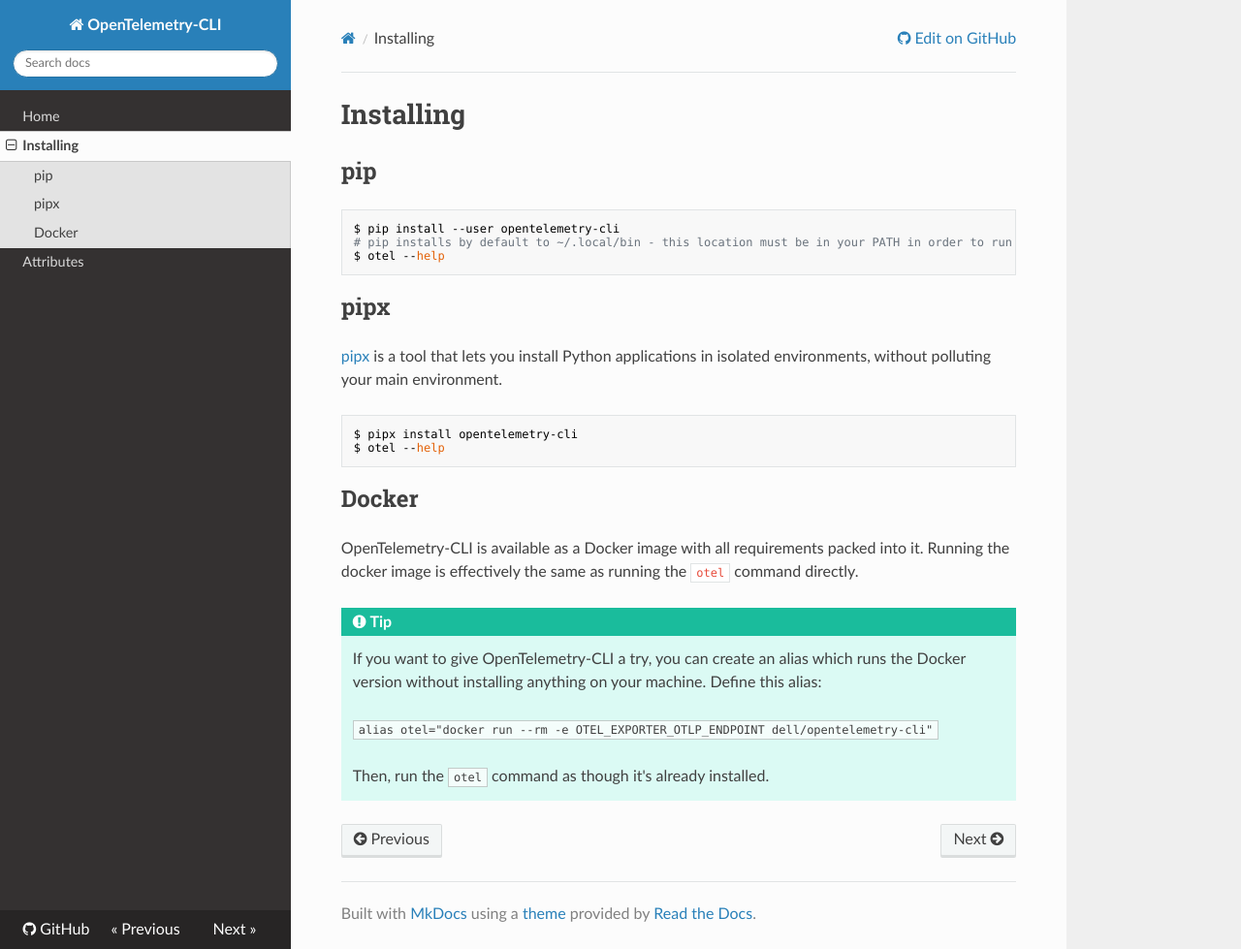
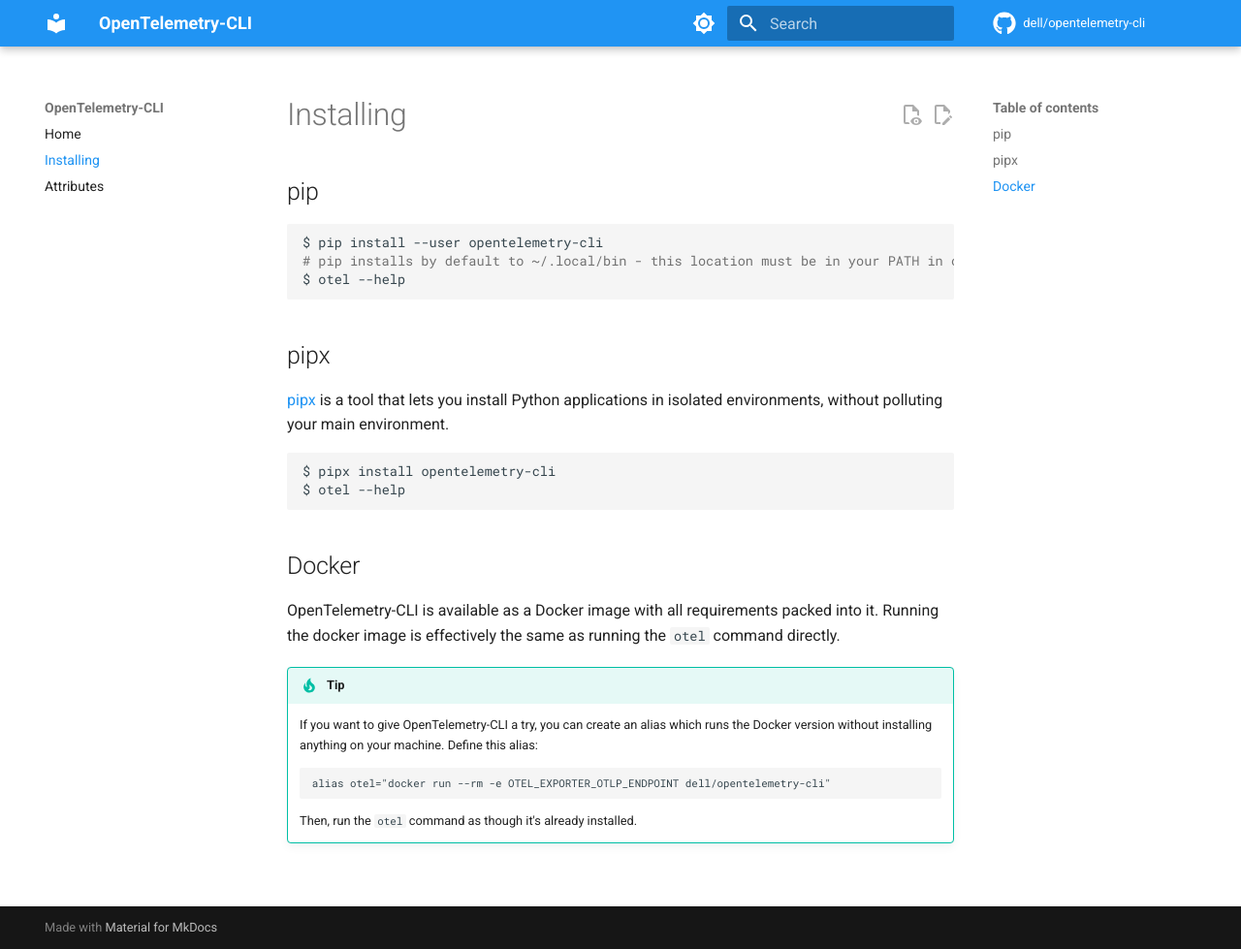
Before and after one commit to dell/opentelemetry-cli, an MkDocs documentation site: the page built from docs/installation.md, in a window 1280 px wide and 979 px high. Shown: the whole window at 97% size. Built offline with MkDocs 1.6.1 and Material for MkDocs 9.7.7, drawn with Linux system fonts in a browser that asks for light colours; nearby versions of some CDN libraries; comment, search, counter and statistics services are not loaded.

Commit message:
📝 Make documentation prettier
Signed-off-by: MoshiBin <MoshiBin@users.noreply.github.com>

```diff
--- a/mkdocs.yml
+++ b/mkdocs.yml
@@ -1,6 +1,29 @@
 site_name: OpenTelemetry-CLI
 theme:
-  name: readthedocs
+  name: material
+  palette:
+    # Palette toggle for light mode
+    - media: "(prefers-color-scheme: light)"
+      scheme: default
+      primary: blue
+      accent: blue
+      toggle:
+        icon: material/brightness-7
+        name: Switch to dark mode
+
+    # Palette toggle for dark mode
+    - media: "(prefers-color-scheme: dark)"
+      scheme: slate
+      primary: blue
+      accent: blue
+      toggle:
+        icon: material/brightness-4
+        name: Switch to light mode
+  icon:
+    repo: fontawesome/brands/github
+  features:
+    - content.action.view
+    - content.action.edit
   highlightjs: true
 plugins:
   - search
@@ -9,7 +32,11 @@
   - toc:
       permalink: true
       toc_depth: 2
+  - pymdownx.details
+  - pymdownx.superfences
 repo_url: https://github.com/dell/opentelemetry-cli
+repo_name: dell/opentelemetry-cli
+edit_uri: edit/main/docs/
 nav:
   - index.md
   - installation.md
--- a/pyproject.toml
+++ b/pyproject.toml
@@ -39,6 +39,7 @@
 
 [tool.poetry.group.docs.dependencies]
 mkdocs = "^1.4.2"
+mkdocs-material = "^9.1.9"
 
 [build-system]
 requires = ["poetry-core>=1.0.0"]
```
Also changed, not shown: 1 other file.
